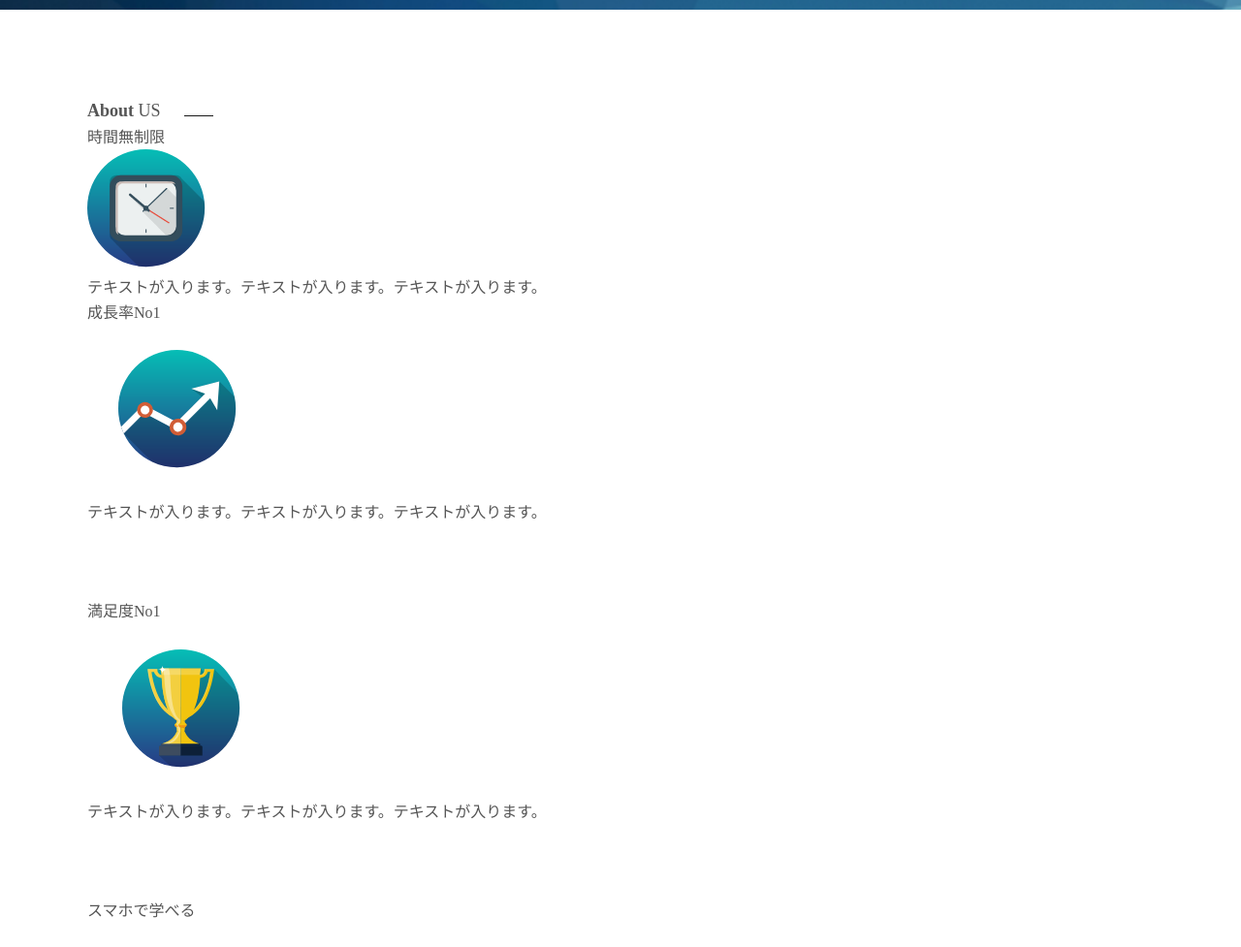
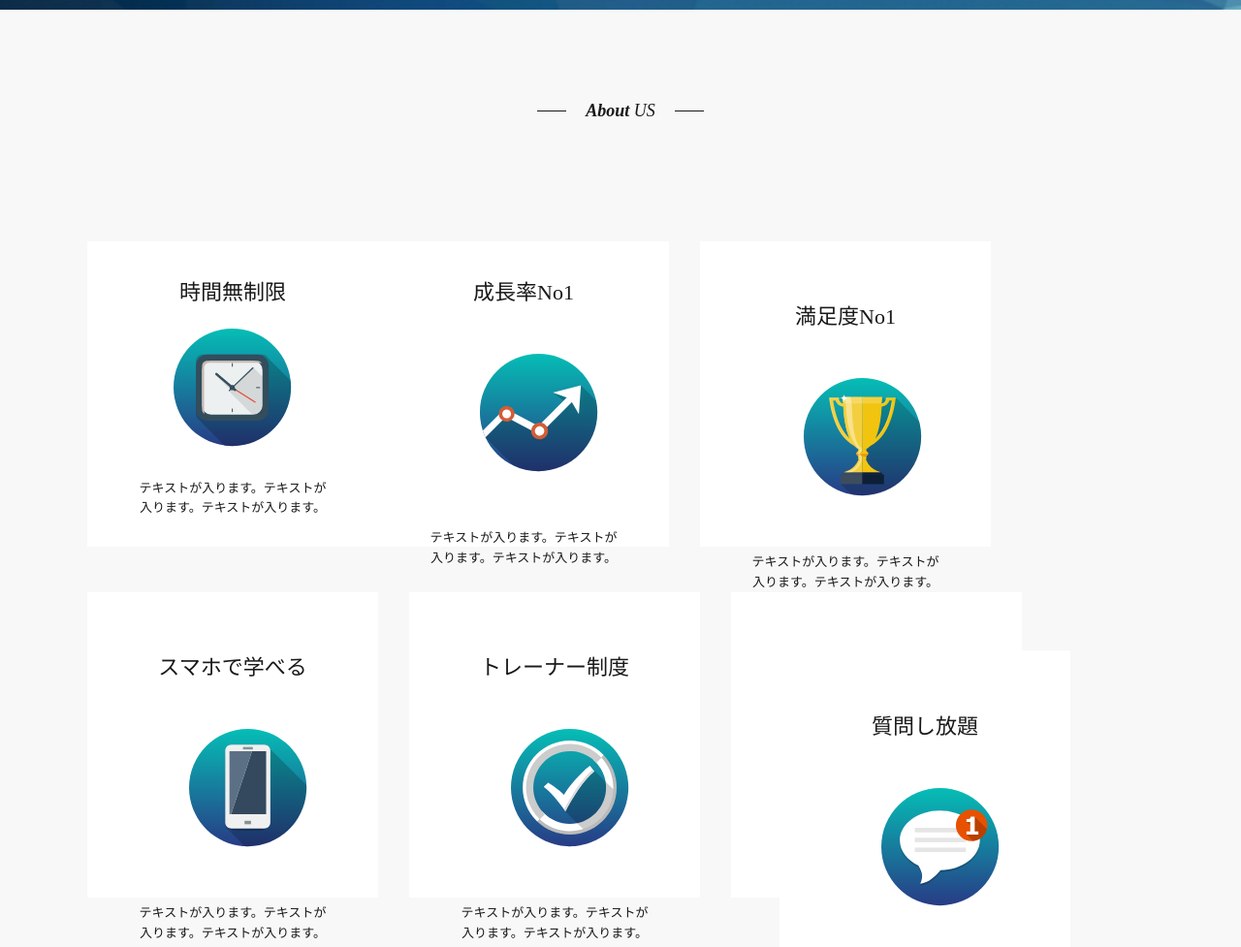
Before and after one commit to yu4747/Vol1, a plain HTML site: page html-css/index.html in a window 1280 px wide. Shown: the part 760-1737 px from the top of the page at 97% size. Drawn offline with Linux system fonts and the light colour scheme.

Commit message:
twelveth commit

```diff
--- a/html-css/css/style.css
+++ b/html-css/css/style.css
@@ -105,7 +105,42 @@ header{
     color:#FFF;
 }
 
-#about {}
+#about {
+    color:#191919;
+    background-color:#F8F8F8;
+}
+
+.about-wrap{
+    display:flex;
+    flex-wrap: wrap;
+    margin-top:60px;
+}
+
+.about-item{
+    width:300px;
+    height:315px;
+    padding:35px 50px 50px;
+    text-align: center;
+    background-color:#FFF;
+}
+
+.about-item:nth-child(n+4):nth-child(-n+6){
+    margin-top:47px;
+}
+
+.about-title__title{
+    font-size:22px;
+}
+
+.about-item__img img{
+    width:122px;
+    height:122px;
+    margin:20px 0 25px;
+}
+
+.about-item__desc{
+    font-size:13px;
+}
 
 .inner{
     width:1100px;
@@ -114,8 +149,13 @@ header{
 }
 
 .title{
+    display:flex;
+    padding-bottom:60px;
+    justify-content: center;
+    align-items:center;
     font-size: 18px;
-    fot-style:italic;
+    font-style:italic;
+    text-align:center;
 }
 
 .title-b{
@@ -123,10 +163,12 @@ header{
 }
 
 .title::before{
+    content:"";
     display:inline-block;
     width:30px;
     margin-right:20px;
     border-top:1px solid #191919;
+    content:"";
 }
 
 .title::after {
```
